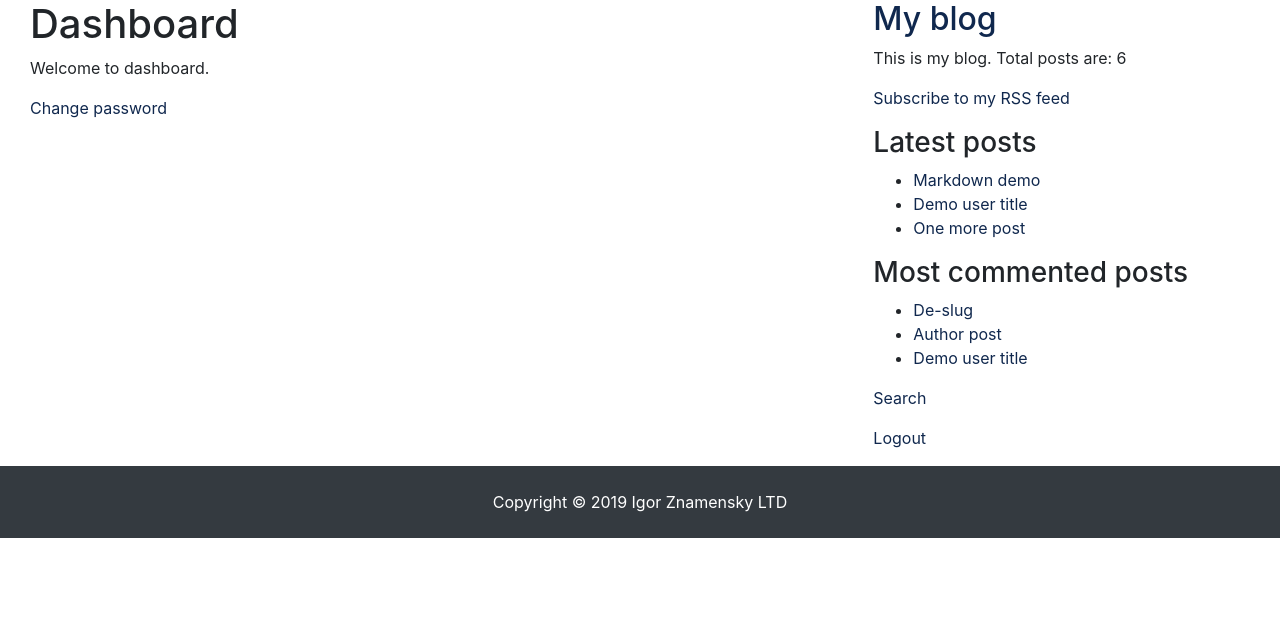
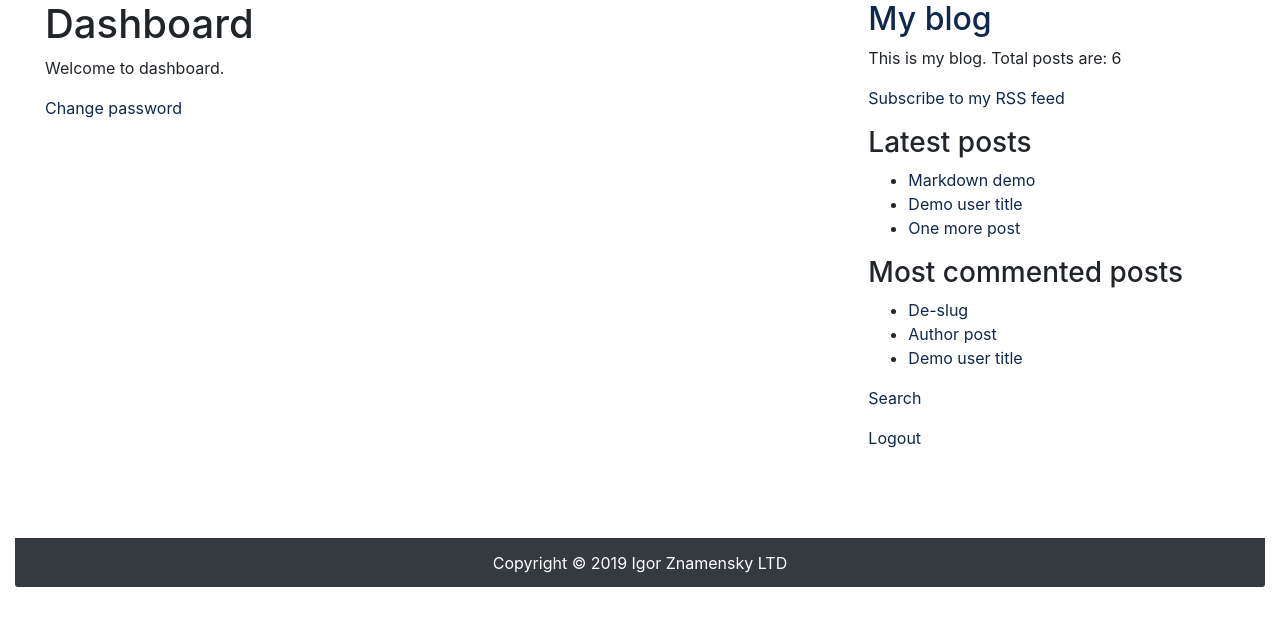
Before and after one commit to IgorZn/django2byexamples, a Django app: page /account/ in a window 1280 px wide. Shown: the part 56-682 px from the top of the page. Run offline with Django 3.2, Linux system fonts and the light colour scheme; a user stored in the database is signed in; data comes from the database, SQL or seed files in the repository; parts of the project's set-up code (start-up, migrations or seed data) failed here and were passed over; some libraries are stand-ins or nearby versions.

Commit message:
Глава 4, Создание социальной сети. реализация бэкэнДа аутентиФикации + обн. страниц

```diff
--- a/templates/base.html
+++ b/templates/base.html
@@ -14,11 +14,11 @@
 
 <!-- Header -->
 {% include  'partials/_header.html' %}
-<div id="container">
+<div class="container-fluid">
 <!-- Alerts -->
 {% include 'partials/_alerts.html' %}
         <div class="row">
-                <div class="col-md-8">
+                <div class="col-8 col-md-8">
                     <!-- header -->
                     <div class="container">
                         <div class="row">
@@ -28,7 +28,7 @@
                         </div>
                     </div>
                 </div>
-                <div class="col-md-4">
+                <div class="col-4 col-md-4">
                     <h2><a href="{% url "blog:post_list" %}">My blog</a></h2>
                     <p>This is my blog. Total posts are: {% total_posts %}</p>
                     <p><a href="{% url 'blog:post_feed' %}">Subscribe to my RSS feed</a></p>
@@ -51,11 +51,15 @@
                 </div>
         </div>
 </div>
+<br>
+<br>
+<br>
 <!-- Footer -->
 {% include 'partials/_footer.html' %}
 
-    <script src="{% static 'js/jquery-3.3.1.min.js' %}"></script>
-    <script src="{% static 'js/lightbox.min.js' %}"></script>
-    <script src="{% static 'js/main.js' %}"></script>
+<script src="{% static 'js/jquery-3.3.1.min.js' %}"></script>
+<script src="{% static 'js/lightbox.min.js' %}"></script>
+<script src="{% static 'js/main.js' %}"></script>
+
 </body>
 </html>
--- a/templates/pagination.html
+++ b/templates/pagination.html
@@ -1,7 +1,7 @@
 <div class="pagination">
     <spann class="step-link">
         {% if page.has_previous %}
-            <a href="?page={{ page.previous_page_number }}">Previous</a>
+            <a href="?page={{ page.previous_page_number }}">Previous&nbsp;</a>
         {% endif %}
     </spann>
     <spann class="current">
--- a/templates/partials/_alerts.html
+++ b/templates/partials/_alerts.html
@@ -1,4 +1,3 @@
-<!-- MESSAGES -->
 {% if messages %}
     {% for message in messages %}
         <div id="message" class="container">
--- a/templates/partials/_footer.html
+++ b/templates/partials/_footer.html
@@ -1,5 +1,6 @@
-<!-- Footer -->
-<footer id="main-footer" class="py-4 bg-dark text-white text-center">
-    Copyright &copy;
-    <span class="year"></span> Igor Znamensky LTD
-</footer>
+<div class="container-fluid">
+    <footer id="main-footer" class="card-footer bg-dark text-white text-center">
+        Copyright &copy;
+        <span class="year"></span> Igor Znamensky LTD
+    </footer>
+</div>
--- a/templates/partials/_header.html
+++ b/templates/partials/_header.html
@@ -1,5 +1,3 @@
-<!-- header -->
-
 {% if request.user.is_authenticated %}
    <nav class="navbar navbar-expand-lg navbar-light bg-light">
        <div class="container">
@@ -29,8 +27,4 @@
            </div>
        </div>
     </nav>
-{#    {% else %}#}
-{#       <nav class="nav">#}
-{#            <a class="nav-link" href="{% url 'account:login' %}">Log-in</a>#}
-{#       </nav>#}
 {% endif %}
```
Lines whose indentation alone changed are shown as unchanged.
